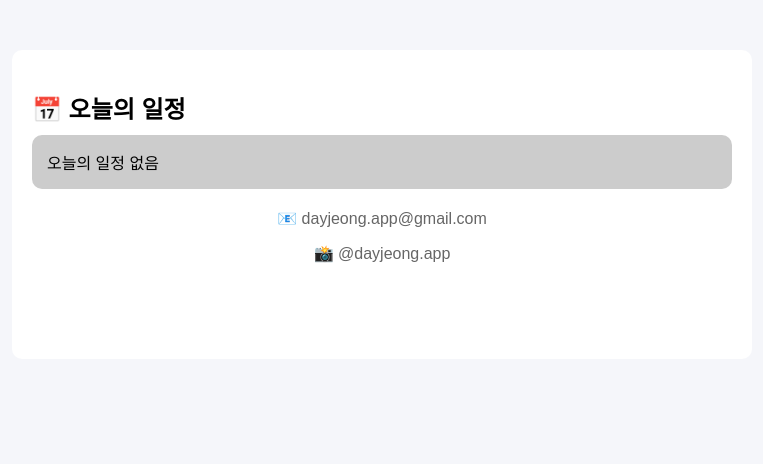
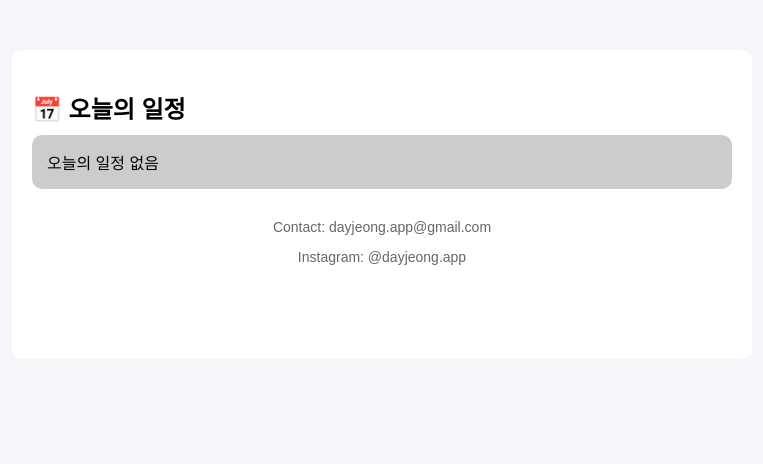
Before and after one commit to rightpleft/dayjeong, a Django app: page / in a window 1280 px wide. Shown: the top 464 px of the page, without its empty margins (258-1021 px from the left). Run offline with Django 4.2, Linux system fonts and the light colour scheme.

Commit message:
final home with footer

```diff
--- a/user/templates/home.html
+++ b/user/templates/home.html
@@ -24,7 +24,7 @@ h2 {
     margin-bottom:10px;
 }
 
-/* 일정 */
+/* 일정 박스 */
 .schedule-box {
     padding:15px;
     border-radius:10px;
@@ -38,19 +38,20 @@ h2 {
 .미확정 { background:orange; }
 .없음 { background:#ccc; color:black; }
 
-/* 연락망 (텍스트형) */
-.contact-text {
-    margin-top:20px;
+/* footer */
+footer {
+    margin-top:30px;
     text-align:center;
     color:#666;
+    font-size:14px;
 }
 
-.contact-text a {
+footer a {
     text-decoration:none;
     color:#666;
 }
 
-.contact-text a:hover {
+footer a:hover {
     text-decoration:underline;
     color:#000;
 }
@@ -83,11 +84,22 @@ h2 {
 <h2>📅 오늘의 일정</h2>
 <div id="today-schedule"></div>
 
-<!-- 연락망 (텍스트 링크형) -->
-<div class="contact-text">
-    <p>📧 <a href="mailto:dayjeong.app@gmail.com">dayjeong.app@gmail.com</a></p>
-    <p>📸 <a href="https://instagram.com/dayjeong.app" target="_blank">@dayjeong.app</a></p>
-</div>
+<!-- ✅ 연락망 footer -->
+<footer>
+    <p>
+        Contact:
+        <a href="mailto:dayjeong.app@gmail.com">
+            dayjeong.app@gmail.com
+        </a>
+    </p>
+
+    <p>
+        Instagram:
+        <a href="https://www.instagram.com/dayjeong.app/" target="_blank">
+            @dayjeong.app
+        </a>
+    </p>
+</footer>
 
 </div>
 
```
